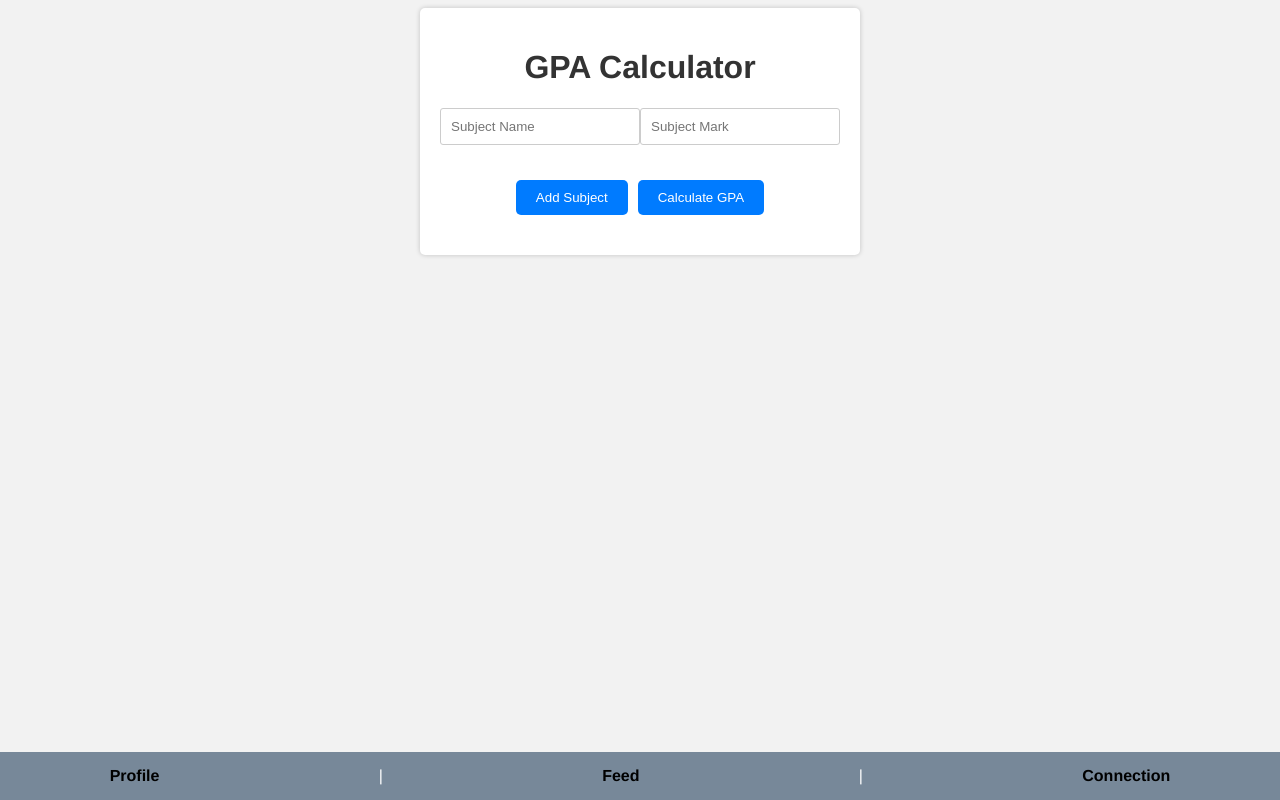
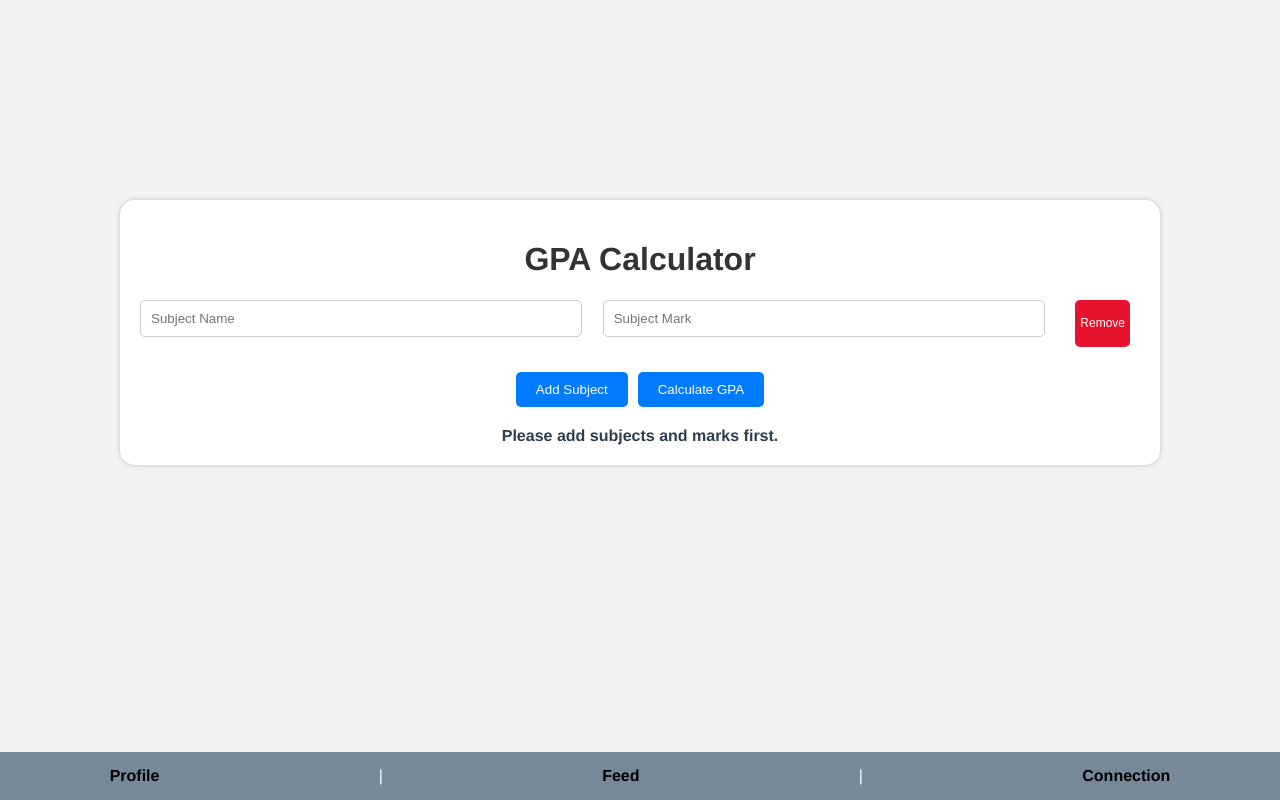
Before and after one commit to bhathiknk/socialmedia-webapp, a Vue app: page /GradesTracking in a window 1280 px wide. Built offline with nearby package versions, Linux system fonts and the light colour scheme.

Commit message:
add new Buttons and Calculation scrpits for grade Tracking

```diff
--- a/src/components/GradesTracking.vue
+++ b/src/components/GradesTracking.vue
@@ -4,21 +4,68 @@
     <h1>GPA Calculator</h1>
     <form id="gpa-form">
       <div id="subject-list">
-        <div class="subject-item">
-          <input type="text" class="subject-name" placeholder="Subject Name" required>
-          <input type="number" class="subject-mark" placeholder="Subject Mark" min="0" max="100" required>
+        <div class="subject-item" v-for="(subject, index) in subjects" :key="index">
+          <input type="text" class="subject-name" v-model="subject.name" placeholder="Subject Name" required>
+          <input type="number" class="subject-mark" v-model="subject.mark" placeholder="Subject Mark" min="0" max="100" required>
+          <button   type="button" class="remove-subject-button"  @click="removeSubject(index)" >Remove</button>
         </div>
       </div>
-      <button type="button" id="add-subject-button">Add Subject</button>
-      <button type="button" id="calculate-button">Calculate GPA</button>
+      <button type="button" id="add-subject-button" @click="addSubject">Add Subject</button>
+      <button type="button" id="calculate-button" @click="calculateGPA">Calculate GPA</button>
     </form>
-    <div id="result"></div>
+    <div id="result" v-if="gpa !== null">Your GPA is: {{ gpa }}</div>
+    <div id="result" v-else>Please add subjects and marks first.</div>
   </div>
 
 </template>
 
 
 <script setup>
+
+import { ref } from 'vue';
+
+const subjects = ref([{ name: '', mark: '' }]);
+const gpa = ref(null);
+
+const addSubject = () => {
+  subjects.value.push({ name: '', mark: '' });
+};
+
+const removeSubject = (index) => {
+  subjects.value.splice(index, 1);
+};
+
+const calculateGPA = () => {
+  let totalCredits = 0;
+  let totalGradePoints = 0;
+
+
+  subjects.value.forEach((subject) => {
+    const mark = parseFloat(subject.mark);
+    const gradePoints = calculateGradePoints(mark);
+
+    totalCredits += 1;
+    totalGradePoints += gradePoints;
+  });
+
+  if (totalCredits > 0) {
+    const calculatedGPA = (totalGradePoints / totalCredits).toFixed(2);
+    gpa.value = `Your GPA is: ${calculatedGPA}`;
+  } else {
+    gpa.value = null;
+  }
+};
+
+const calculateGradePoints = (mark) => {
+  if (mark >= 90) return 4.0;
+  else if (mark >= 85) return 3.7;
+  else if (mark >= 80) return 3.3;
+  else if (mark >= 75) return 3.0;
+  else if (mark >= 65) return 2.7;
+  else if (mark >= 55) return 2.3;
+  else if (mark >= 45) return 2.0;
+  else return 0.0;
+};
 </script>
 
 
@@ -29,12 +76,18 @@ body {
 }
 
 #calculator {
-  max-width: 400px;
+  max-width: 1000px;
   margin: 0 auto;
   background-color: #fff;
   padding: 20px;
-  border-radius: 5px;
+  border-radius: 15px;
+  margin-top: 200px;
   box-shadow: 0 0 5px rgba(0, 0, 0, 0.2);
+}
+
+#calculator:hover{
+  box-shadow: 0 0 5px rgba(37, 80, 166, 0.2);
+
 }
 
 h1 {
@@ -52,7 +105,7 @@ input[type="number"] {
   padding: 10px;
   margin-bottom: 10px;
   border: 1px solid #ccc;
-  border-radius: 3px;
+  border-radius: 5px;
 }
 
 .subject-item {
@@ -63,7 +116,8 @@ input[type="number"] {
 
 .subject-item input[type="text"],
 .subject-item input[type="number"] {
-  width: 45%;
+  width: 42%;
+
 }
 
 #add-subject-button {
@@ -75,6 +129,26 @@ input[type="number"] {
   margin-right: 10px; /* Add space between buttons */
   border-radius: 5px;
 }
+
+
+.remove-subject-button {
+  background-color: #e7132c;
+  color: #fff;
+  border: none;
+  padding: 4px 5px;
+  cursor: pointer;
+  margin-right: 10px; /* Add space between buttons */
+  margin-left: 10px;
+  border-radius: 5px;
+  font-size: 12px;
+}
+
+.remove-subject-button:hover{
+  background-color: #100f0f;
+  transition: 0.8s;
+
+}
+
 
 #add-subject-button:hover{
   background-color: #3636ef;
@@ -90,6 +164,7 @@ input[type="number"] {
   margin-top: 10px;
   border-radius: 5px;
 }
+
 #calculate-button:hover{
   background-color: #3636ef;
   transition: 0.8s;
```
